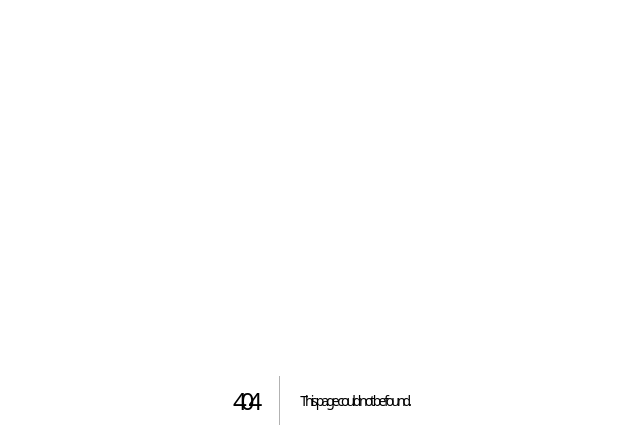
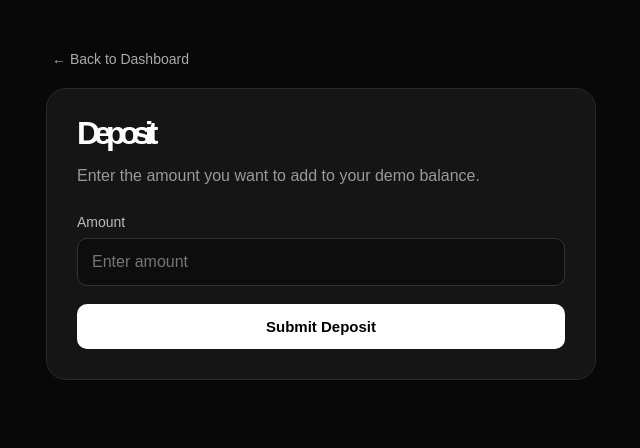
Before and after one commit to omar5858/1-million, a Next.js app: page /app/deposit in a window 1280 px wide. Before the commit this address had no page. Shown: the top 448 px of the page, without its empty margins (319-959 px from the left). Built offline with nearby package versions, Linux system fonts and the light colour scheme.

Commit message:
Create page.tsx

```diff
--- /dev/null
+++ b/app/app/deposit/page.tsx
@@ -0,0 +1,189 @@
+"use client";
+
+import { useState } from "react";
+import { useRouter } from "next/navigation";
+import { supabase } from "../../lib/supabase";
+
+export default function DepositPage() {
+  const router = useRouter();
+
+  const [amount, setAmount] = useState("");
+  const [message, setMessage] = useState("");
+  const [loading, setLoading] = useState(false);
+
+  async function submitDeposit(e: React.FormEvent) {
+    e.preventDefault();
+
+    setMessage("");
+
+    const value = Number(amount);
+
+    if (!value || value <= 0) {
+      setMessage("Please enter a valid amount.");
+      return;
+    }
+
+    setLoading(true);
+
+    const {
+      data: { user },
+    } = await supabase.auth.getUser();
+
+    if (!user) {
+      router.replace("/login");
+      return;
+    }
+
+    const { error } = await supabase.from("deposits").insert({
+      user_id: user.id,
+      amount: value,
+      status: "pending",
+    });
+
+    setLoading(false);
+
+    if (error) {
+      setMessage("Something went wrong. Please try again.");
+      return;
+    }
+
+    setMessage(
+      "Your deposit request has been submitted and is waiting for review."
+    );
+
+    setAmount("");
+  }
+
+  return (
+    <main
+      style={{
+        minHeight: "100vh",
+        background: "#080808",
+        color: "#fff",
+        padding: "20px",
+        fontFamily: "Arial, sans-serif",
+        boxSizing: "border-box",
+      }}
+    >
+      <div
+        style={{
+          width: "100%",
+          maxWidth: "550px",
+          margin: "0 auto",
+          paddingTop: "30px",
+        }}
+      >
+        <button
+          onClick={() => router.push("/dashboard")}
+          style={{
+            background: "transparent",
+            color: "#aaa",
+            border: "none",
+            cursor: "pointer",
+            fontSize: "14px",
+            marginBottom: "20px",
+          }}
+        >
+          ← Back to Dashboard
+        </button>
+
+        <div
+          style={{
+            background: "#151515",
+            border: "1px solid #292929",
+            borderRadius: "20px",
+            padding: "30px",
+            boxSizing: "border-box",
+          }}
+        >
+          <h1
+            style={{
+              margin: "0 0 10px",
+              fontSize: "32px",
+            }}
+          >
+            Deposit
+          </h1>
+
+          <p
+            style={{
+              color: "#999",
+              lineHeight: "1.6",
+              marginBottom: "25px",
+            }}
+          >
+            Enter the amount you want to add to your demo balance.
+          </p>
+
+          <form onSubmit={submitDeposit}>
+            <label
+              style={{
+                display: "block",
+                marginBottom: "8px",
+                color: "#bbb",
+                fontSize: "14px",
+              }}
+            >
+              Amount
+            </label>
+
+            <input
+              type="number"
+              min="1"
+              step="0.01"
+              value={amount}
+              onChange={(e) => setAmount(e.target.value)}
+              placeholder="Enter amount"
+              style={{
+                width: "100%",
+                boxSizing: "border-box",
+                background: "#0d0d0d",
+                border: "1px solid #333",
+                borderRadius: "10px",
+                padding: "14px",
+                color: "#fff",
+                fontSize: "16px",
+                outline: "none",
+                marginBottom: "18px",
+              }}
+            />
+
+            <button
+              type="submit"
+              disabled={loading}
+              style={{
+                width: "100%",
+                border: "none",
+                borderRadius: "10px",
+                padding: "14px",
+                background: loading ? "#777" : "#fff",
+                color: "#000",
+                fontSize: "15px",
+                fontWeight: "700",
+                cursor: loading ? "default" : "pointer",
+              }}
+            >
+              {loading ? "Submitting..." : "Submit Deposit"}
+            </button>
+          </form>
+
+          {message && (
+            <div
+              style={{
+                marginTop: "20px",
+                padding: "14px",
+                borderRadius: "10px",
+                background: "#202020",
+                color: "#ddd",
+                fontSize: "14px",
+                lineHeight: "1.5",
+              }}
+            >
+              {message}
+            </div>
+          )}
+        </div>
+      </div>
+    </main>
+  );
+                }
```
